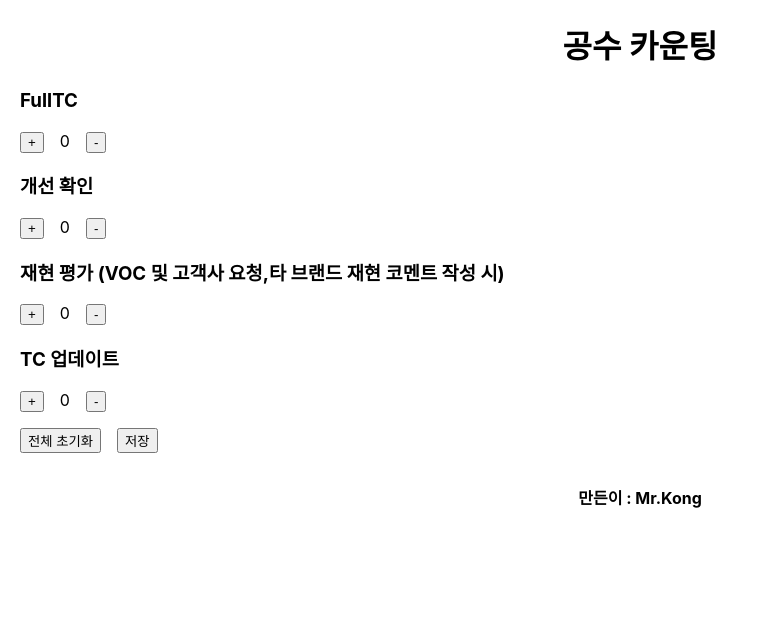
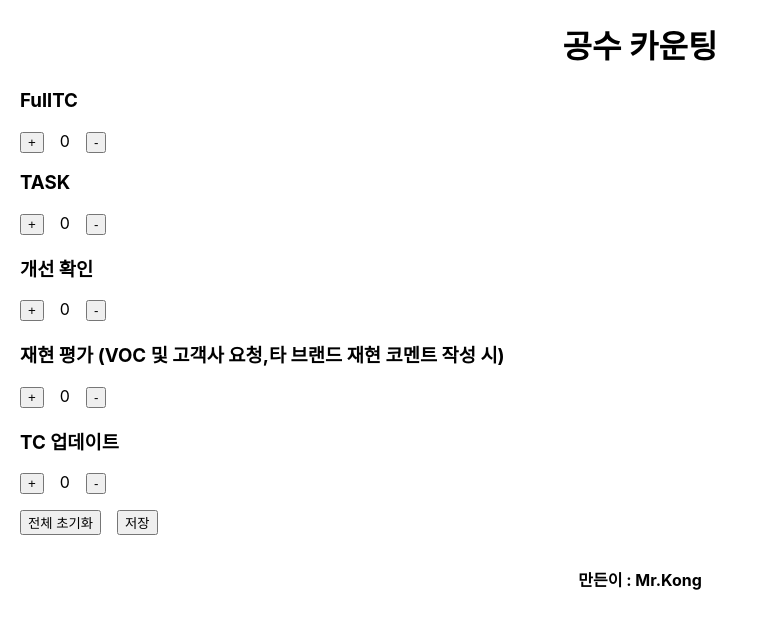
Before and after one commit to Woobin96/Poliot_Counting, a React (Create React App) app: page / in a window 1280 px wide. Shown: the top 628 px of the page, without its empty margins (0-758 px from the left). Built offline with nearby package versions, Linux system fonts and the light colour scheme.

Commit message:
1. Task 영역 추가

```diff
--- a/src/App.js
+++ b/src/App.js
@@ -55,6 +55,19 @@ function App() {
     console.log(`TC Update 감소: ${newCount}`);
   };
 
+  // Task
+  const [Taskcount, TasksetCount] = useState(0);
+  const TaskHandleIncrease = () => {
+    const newCount = Taskcount + 1;
+    TasksetCount(newCount);
+    console.log(`Task 증가: ${newCount}`);
+  };
+  const TaskHandleIncrease2 = () => {
+    const newCount = Taskcount > 0 ? Taskcount - 1 : 0;
+    TasksetCount(newCount);
+    console.log(`Task 감소: ${newCount}`);
+  };
+
   // Reset
   const handleReset = () => {
     console.log("전체 초기화!");
@@ -62,6 +75,7 @@ function App() {
     ResultsetCount(0);
     VoCsetCount(0);
     TC_UpdatesetCount(0);
+    TasksetCount(0);
   };
 
   // 저장 버튼
@@ -96,6 +110,15 @@ function App() {
           <button onClick={FullTcHandleIncrease} style={{ marginRight: "1rem" }}> + </button>
           <span style={{ marginRight: "1rem" }}>{count}</span>
           <button onClick={FullTchandleIncrease2} style={{ marginRight: "1rem" }}> - </button>
+        </div>
+      </div>
+
+      <div className="App2">
+        <div className="App3">
+          <h3 style={{ marginRight: "1rem" }}>{STRINGS.TASK}</h3>
+          <button onClick={TaskHandleIncrease} style={{ marginRight: "1rem" }}> + </button>
+          <span style={{ marginRight: "1rem" }}>{Taskcount}</span>
+          <button onClick={TaskHandleIncrease2} style={{ marginRight: "1rem" }}> - </button>
         </div>
       </div>
 
--- a/src/string.js
+++ b/src/string.js
@@ -4,6 +4,7 @@ export const STRINGS = {
     Result: "개선 확인",
     VOC: "재현 평가 (VOC 및 고객사 요청,타 브랜드 재현 코멘트 작성 시)",
     TC_Update: "TC 업데이트",
+    TASK: "TASK",
 
     Up: "+",
     Reset: "전체 초기화",
```
